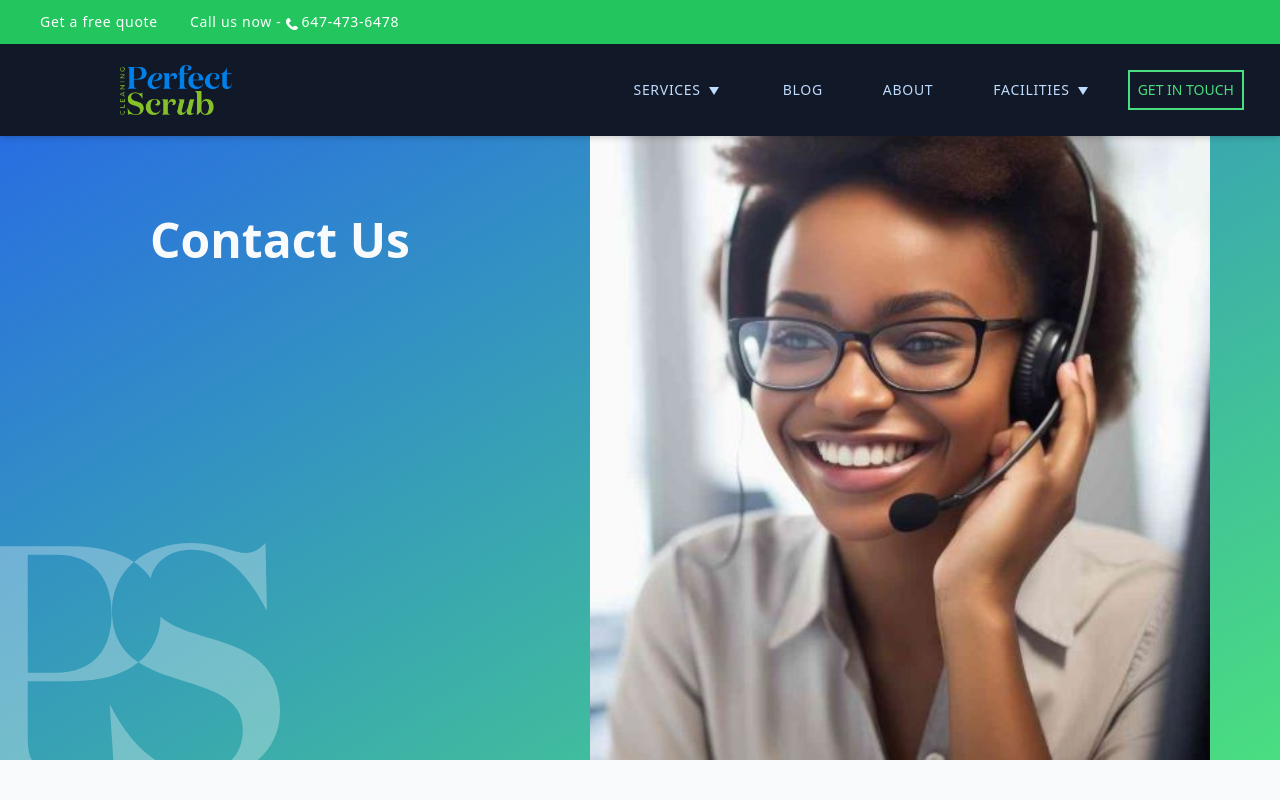
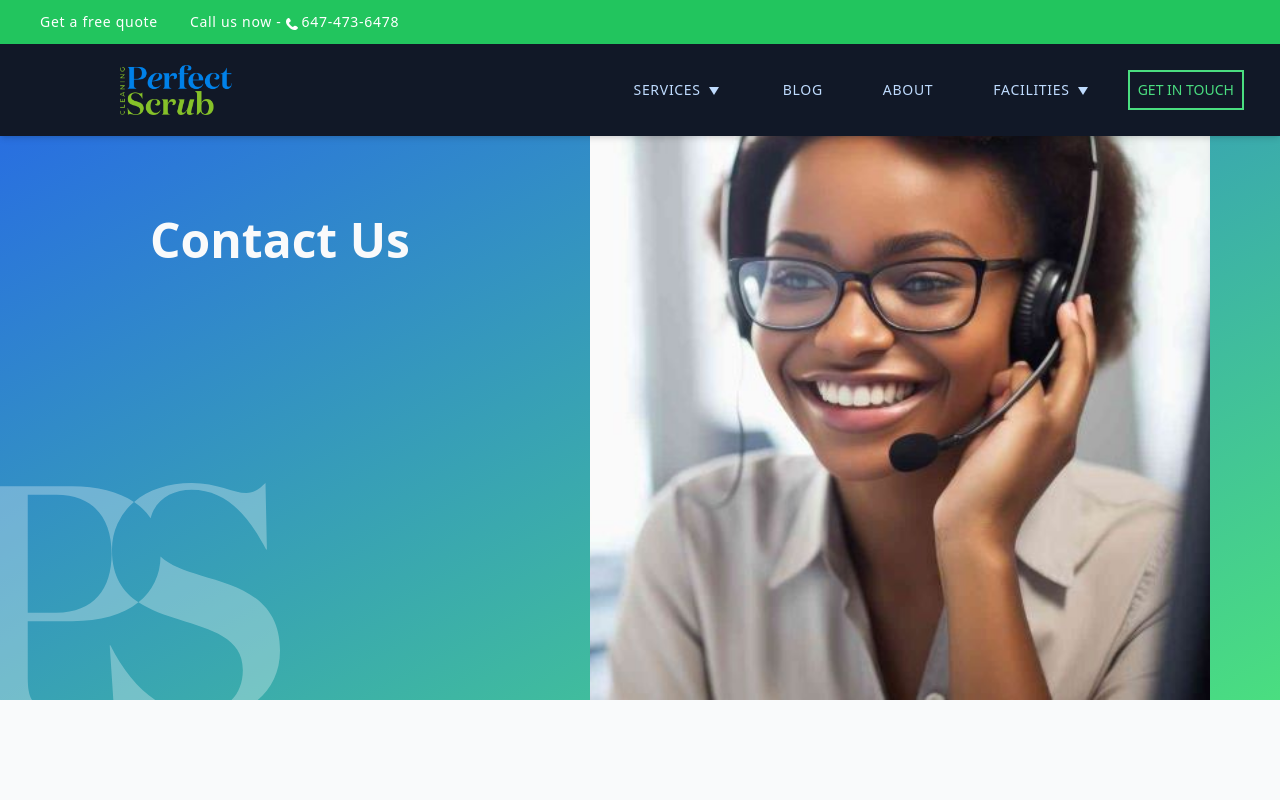
Before and after one commit to perfectscrub/perfect-scrub, a Next.js app: page /contact in a window 1280 px wide. Shown: the top 800 px of the page. Built offline with nearby package versions, Linux system fonts and the light colour scheme.

Commit message:
custom scrollbar, changed hover effect on list

```diff
--- a/styles/globals.css
+++ b/styles/globals.css
@@ -20,6 +20,21 @@
   /* #endregion */
 
   /* #region Background  */
+
+
+  body::-webkit-scrollbar {
+    width: 16px;
+   }
+
+   body::-webkit-scrollbar-track {
+     background: #b0cee9;
+   }
+
+   body::-webkit-scrollbar-thumb {
+     border-radius: 6px;
+     background: linear-gradient(128deg, #12b01c 25%, #56e45f 55%, #12b01c);
+   }
+
   .hero__container {
     background: linear-gradient(#00000000, #00000000), url(/hero-office-interior.jpg);
     @apply bg-cover bg-right;
@@ -290,11 +305,11 @@
   /* #endregion */
 
   /* #region Header underline for big section titles (excludes "Trusted By" and "Get Started"titles) */
-  h2.thick_underline::after {
+  /* h2.thick_underline::after {
     content: '';
-    bottom: -0.75em;
-    @apply absolute border-2 mt-3 w-1/2 left-1/4 border-gray-700;
-  }
+    bottom: -0.15em;
+    @apply absolute border-2 mt-2 w-1/2 left-1/4 border-gray-700;
+  } */
 
   h2.thick_underline-blue::after {
     content: '';
@@ -632,17 +647,27 @@ form textarea::placeholder {
   transition: all 0.5s ease-out;
   color: #ffffff;
 }
+
+
 @media (min-width: 1024px){
 
   .card:hover:before {
     transform: scale(28);
   }
 }
+
+
 /* Navigation Dropdown */
 #nav_content{
   max-height: 75vh;
   overflow-y: scroll;
 }
+
+#nav_content::-webkit-scrollbar {
+ width: 0px;
+}
+
+
 
 .dropdown-content {
   text-align: left;
@@ -762,11 +787,11 @@ form textarea::placeholder {
 
 /* Facilities List */
 .facility-list-item {
-  @apply p-3 lg:mx-3 lg:mb-4 hover:text-blue-600;
+  @apply p-3 lg:mx-3 lg:mb-4 hover:text-green-500;
 }
 
 .facility-list-link {
-  @apply flex gap-2 items-center w-60;
+  @apply flex gap-2 items-center w-60 ;
 }
 
 
@@ -783,7 +808,9 @@ form textarea::placeholder {
 @media (min-width: 1024px){
 
   .landing-section {
+    max-height: 700px;
     height: 95vh;
+
   }
 }
 
```
